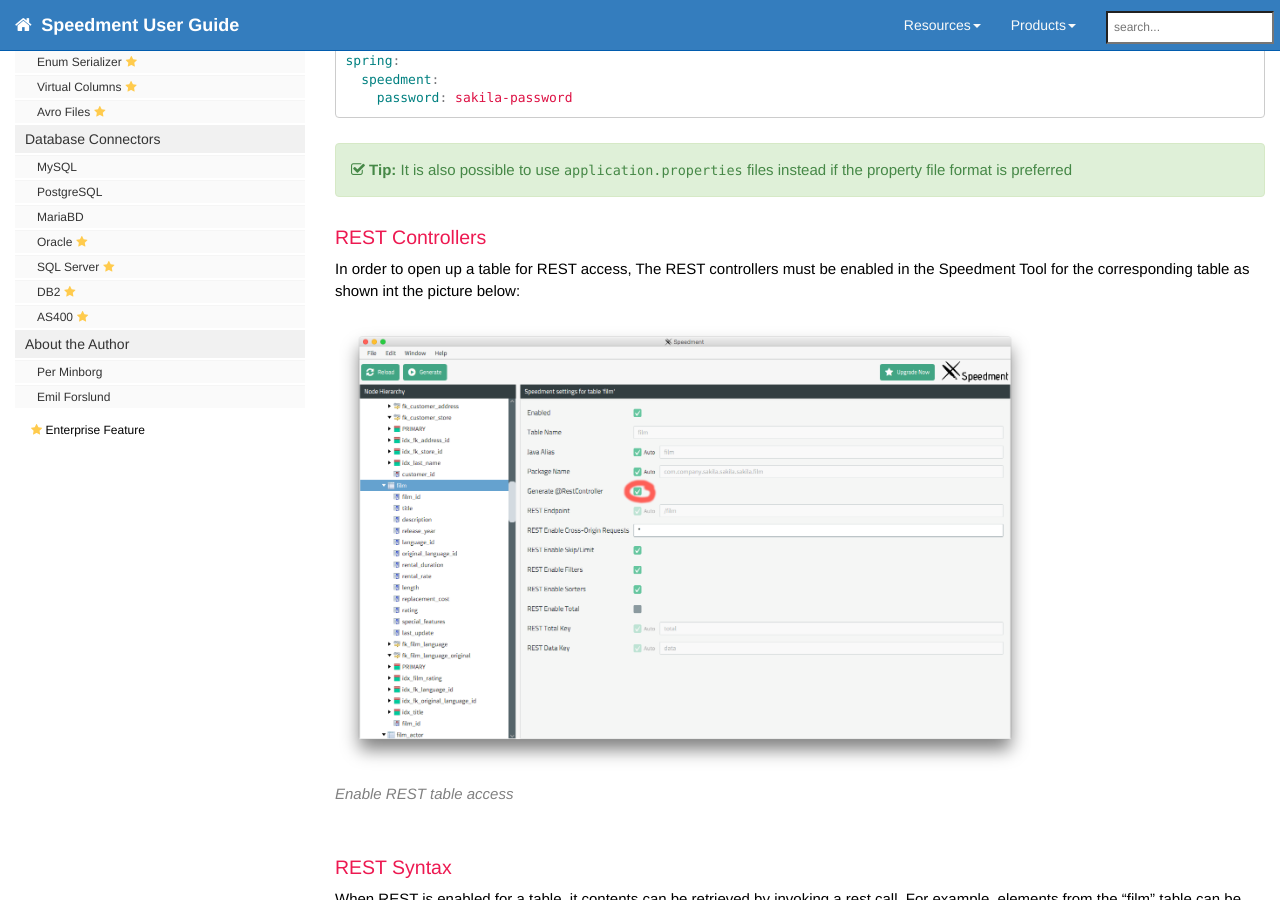
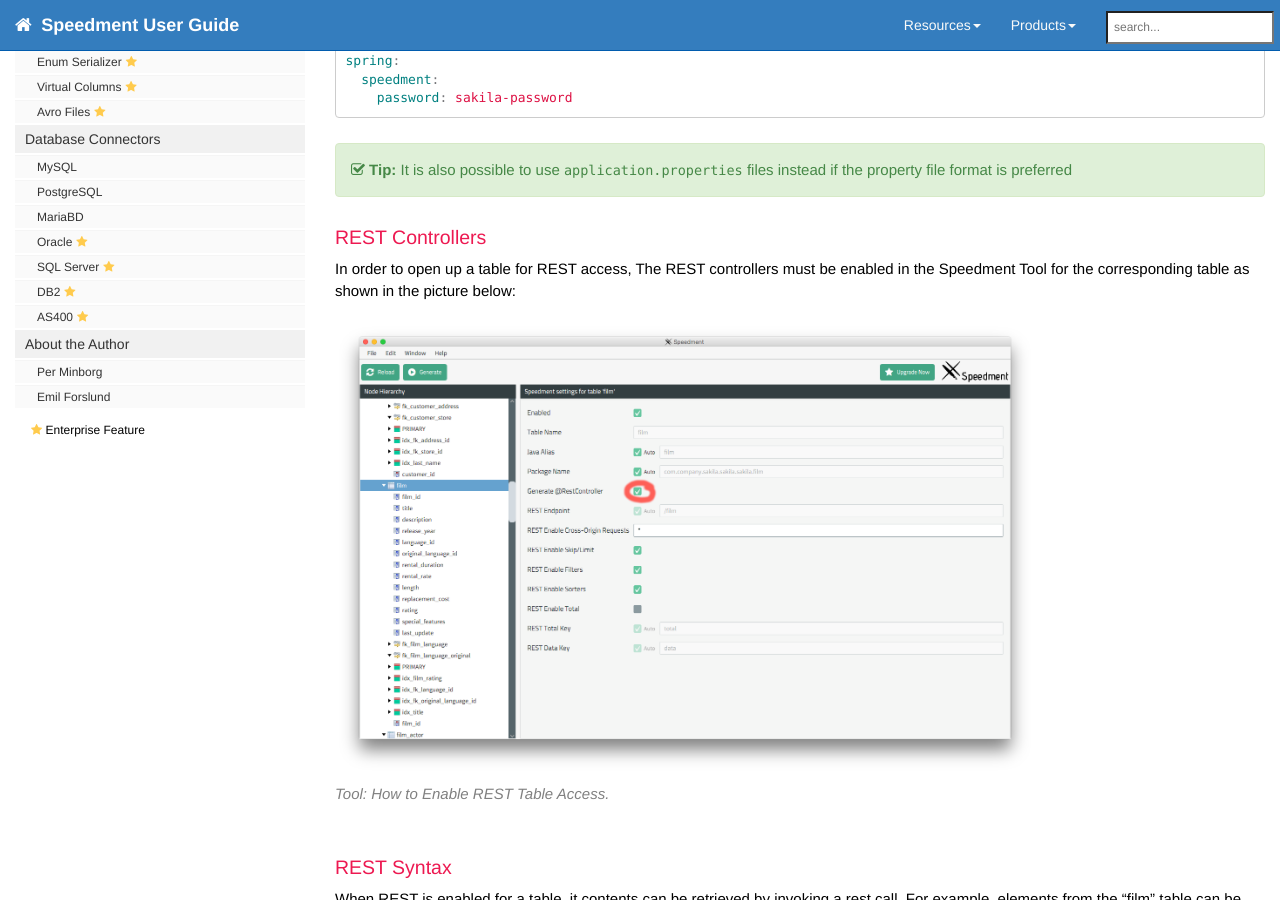
Before and after one commit to speedment/speedment-doc, a Jekyll site: the page built from pages/enterprise_spring.md, in a window 1280 px wide and 900 px high, scrolled down 2789 px. Built offline with Jekyll 4.4.1, drawn with Linux system fonts in a browser that asks for light colours; nearby versions of some CDN libraries; comment, search, counter and statistics services are not loaded.

Commit message:
spring: fix typos

```diff
--- a/pages/enterprise_spring.md
+++ b/pages/enterprise_spring.md
@@ -141,9 +141,9 @@
 
 
 ### REST Controllers
-In order to open up a table for REST access, The REST controllers must be enabled in the Speedment Tool for the corresponding table as shown int the picture below:
+In order to open up a table for REST access, The REST controllers must be enabled in the Speedment Tool for the corresponding table as shown in the picture below:
 
-{% include image.html file="spring-plugin-table-props.png" alt="Spring Plugin Table Properties" caption="Enable REST table access" %}
+{% include image.html file="spring-plugin-table-props.png" alt="Spring Plugin Table Properties" caption="Tool: How to Enable REST Table Access." %}
 
 
 ### REST Syntax
```
